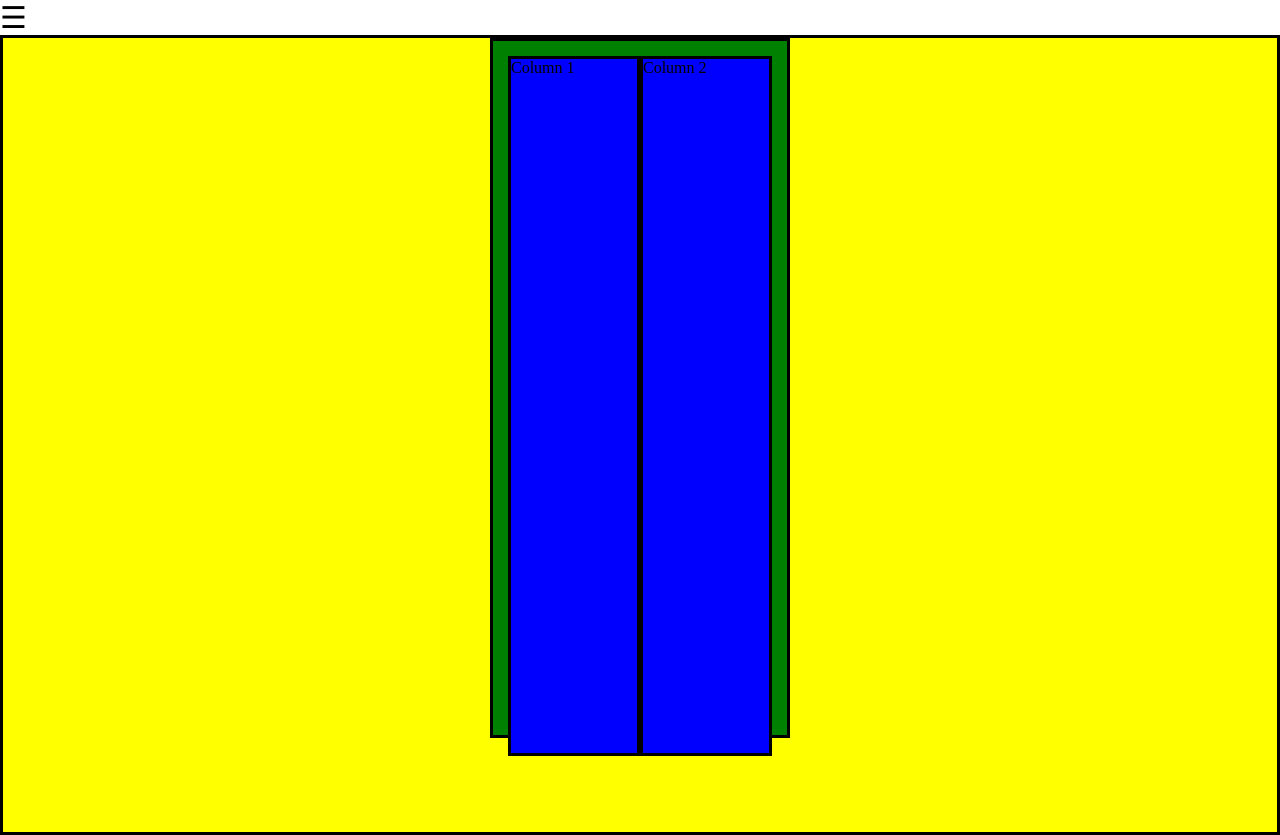
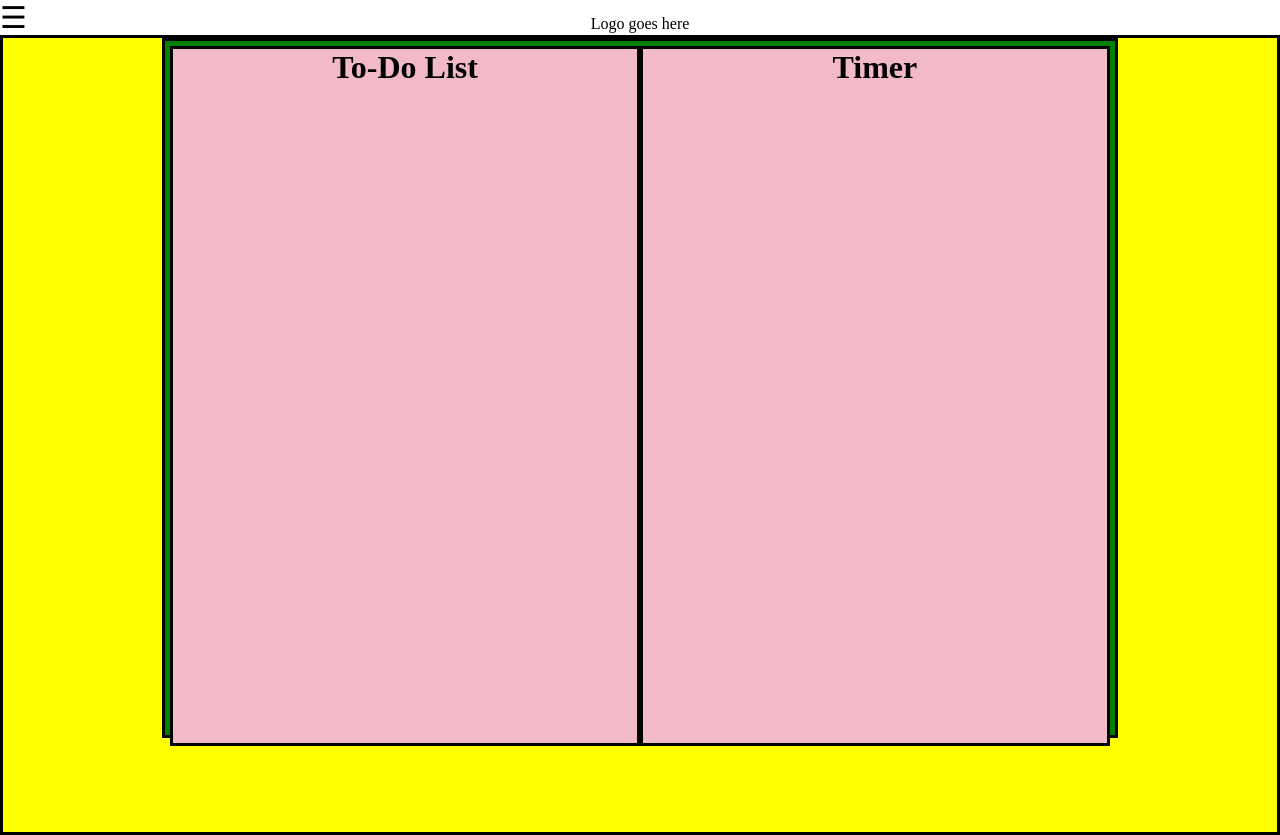
Before and after one commit to LaurierCS/Pod5, a Django app: template templates/app/homepage.html in a window 1280 px wide. Run offline with Django 3.2, Linux system fonts and the light colour scheme; the template is opened without the code that fills it, so the values that code supplies are empty.

Commit message:
updated homepage

```diff
--- a/static/css/main.css
+++ b/static/css/main.css
@@ -5,7 +5,12 @@
     border: 0;
 }
 
-
+.logo {
+    position: absolute;
+    top:3%;
+    left:50%;
+    transform: translate(-50%, -50%);
+}
 
 .content {
     width: 100%;
@@ -21,7 +26,7 @@
 
 
 .columns {
-    width: 300px;
+    width: 75%;
     height: 700px;
 
     display: flex;
@@ -29,14 +34,14 @@
 
     background-color: green;
     border: solid black 3px;
-    padding: 15px;
+    padding: 5px;
 
 }
 
 .column {
-    width: 300px;
+    width: 70%;
     height: 700px;
-    background-color: blue;
+    background-color: #F2BAC9;
     border: solid black 3px;
 }
 
@@ -48,23 +53,24 @@
     z-index: 1;
     top: 0;
     left: 0;
-    background-color: #111;
+    background-color: #F3F3F3;
     overflow-x: hidden;
     transition: 0.5s;
     padding-top: 60px;
   }
 
   .sidenav a {
+    font-family: 'Nunito';
     padding: 8px 8px 8px 32px;
     text-decoration: none;
-    font-size: 25px;
-    color: #818181;
+    font-size: 30px;
+    color: black;
     display: block;
     transition: 0.3s;
   }
 
   .sidenav a:hover {
-    color: #f1f1f1;
+    color: #BAD7F2;
   }
 
   .sidenav .closebtn {
--- a/templates/app/homepage.html
+++ b/templates/app/homepage.html
@@ -1,24 +1,36 @@
-{% extends "base.html" %}
-{% load static %}
+{% extends "base.html" %} {% load static %}
 <head>
-	<link rel="stylesheet" type="text/css" href="{% static 'css/main.css' %}">
-    <meta name="viewport" content="width=device-width, initial-scale=1">
-<head>
+  <link rel="stylesheet" type="text/css" href="{% static 'css/main.css' %}" />
+  <!-- navbar -->
+  <meta name="viewport" content="width=device-width, initial-scale=1" />
+  <!-- font -->
+  <link
+    href="https://fonts.googleapis.com/css?family=Nunito"
+    rel="stylesheet"
+  />
+</head>
 
 {% block headers %}
+<body>
   <title>Homepage</title>
-{% endblock headers %}
-
-{% block content %}
+  {% endblock headers %} {% block content %}
   <div id="mySidenav" class="sidenav">
-    <a href="javascript:void(0)" class="closebtn" onclick="closeNav()">&times;</a>
+    <a href="javascript:void(0)" class="closebtn" onclick="closeNav()"
+      >&times;
+    </a>
     <a href="#">Home</a>
     <a href="#">Planner</a>
     <a href="#">Timer</a>
     <a href="#">Sign Out</a>
   </div>
 
-  <span style="font-size:30px;cursor:pointer" onclick="openNav()">&#9776;</span>
+  <div class="logo">
+    <p>Logo goes here</p>
+  </div>
+
+  <span style="font-size: 30px; cursor: pointer" onclick="openNav()"
+    >&#9776;</span
+  >
 
   <script>
     function openNav() {
@@ -31,9 +43,14 @@
   </script>
   <div class="content">
     <div class="columns">
-        <div class="column" id="column1">Column 1</div>
-        <div class="column" id="column2">Column 2</div>
+      <div class="column" id="ToDoList">
+          <h1><center>To-Do List</center></h1>
+      </div>
+      <div class="column" id="Timer">
+          <h1><center>Timer</center></h1>
+      </div>
     </div>
   </div>
 
   {% endblock content%}
+</body>
```
Lines whose indentation alone changed are shown as unchanged.
